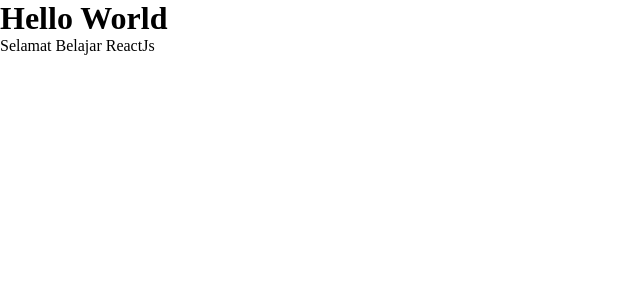
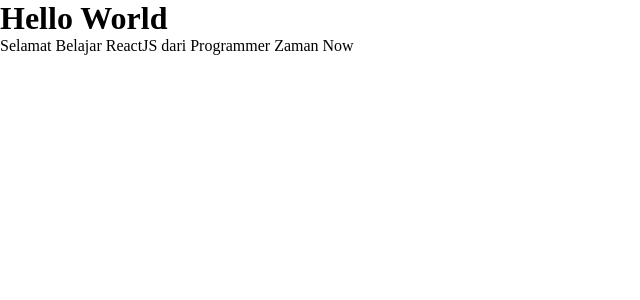
Before and after one commit to alriansyah/learn-reactjs-pzn, a React (Vite) app in the folder 1-reactjs-dasar/: page / in a window 1280 px wide. Shown: the top 300 px of the page, without its empty margins (0-640 px from the left). Built offline with nearby package versions, Linux system fonts and the light colour scheme.

Commit message:
feat: learn react js dasar -> component

```diff
--- a/1-reactjs-dasar/src/components/1-hello-world/HelloWorld.tsx
+++ b/1-reactjs-dasar/src/components/1-hello-world/HelloWorld.tsx
@@ -1,10 +1,22 @@
 const HelloWorld = () => {
   return (
     <div>
-      <h1>Hello World</h1>
-      <p>Selamat Belajar ReactJs</p>
+        <HeaderHelloWorld />
+        <ParagraphHelloWorld />
     </div>
   )
 }
 
+function HeaderHelloWorld(){
+    return (
+        <h1 >Hello World</h1>
+    )
+}
+
+function ParagraphHelloWorld(){
+    return (
+        <p>Selamat Belajar ReactJS dari Programmer Zaman Now</p>
+    )
+}
+
 export default HelloWorld
```
